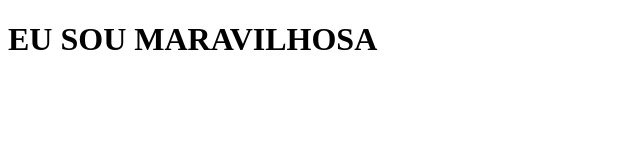
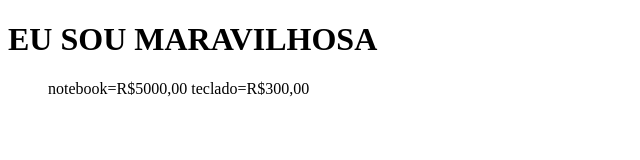
Before and after one commit to decolana/gitflow2, a plain HTML site: page index.html in a window 1280 px wide. Shown: the whole page, without its empty margins (0-640 px from the left). Drawn offline with Linux system fonts and the light colour scheme.

Commit message:
alteraçao do index

```diff
--- a/index.html
+++ b/index.html
@@ -11,5 +11,10 @@
 </head>
 <body>
     <h1>EU SOU MARAVILHOSA</h1>
+    <ol>
+        <l1>notebook=R$5000,00</l1>
+        <l1>teclado=R$300,00</l1>
+
+    </ol>
 </body>
 </html>
```
